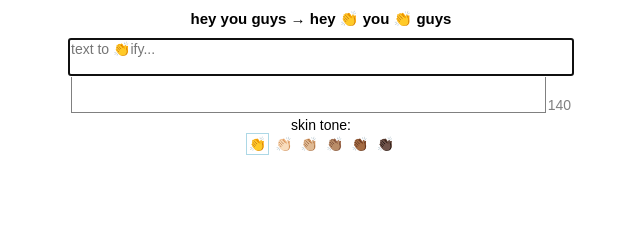
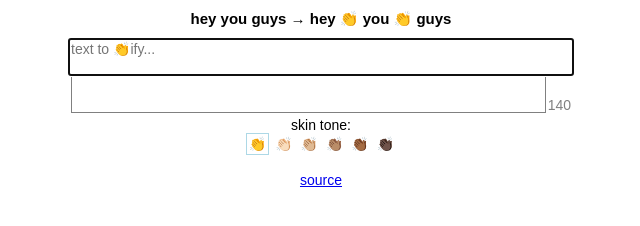
Before and after one commit to polpo/clapifier, a plain HTML site: page index.html in a window 1280 px wide. Shown: the full height of the page, 319-959 px from the left. Drawn offline with Linux system fonts and the light colour scheme.

Commit message:
Complete the loop

```diff
--- a/index.html
+++ b/index.html
@@ -72,5 +72,6 @@
         <span class="tone" data-tone="&#x1F3FE;">&#x1f44f;&#x1F3FE;</span>
         <span class="tone" data-tone="&#x1F3FF;">&#x1f44f;&#x1F3FF;</span>
     </p>
+    <p><br><a href="https://github.com/polpo/clapifier">source</a></p>
     <script src="clap.js"></script>
 </body>
```
Also changed, not shown: 1 other file.
